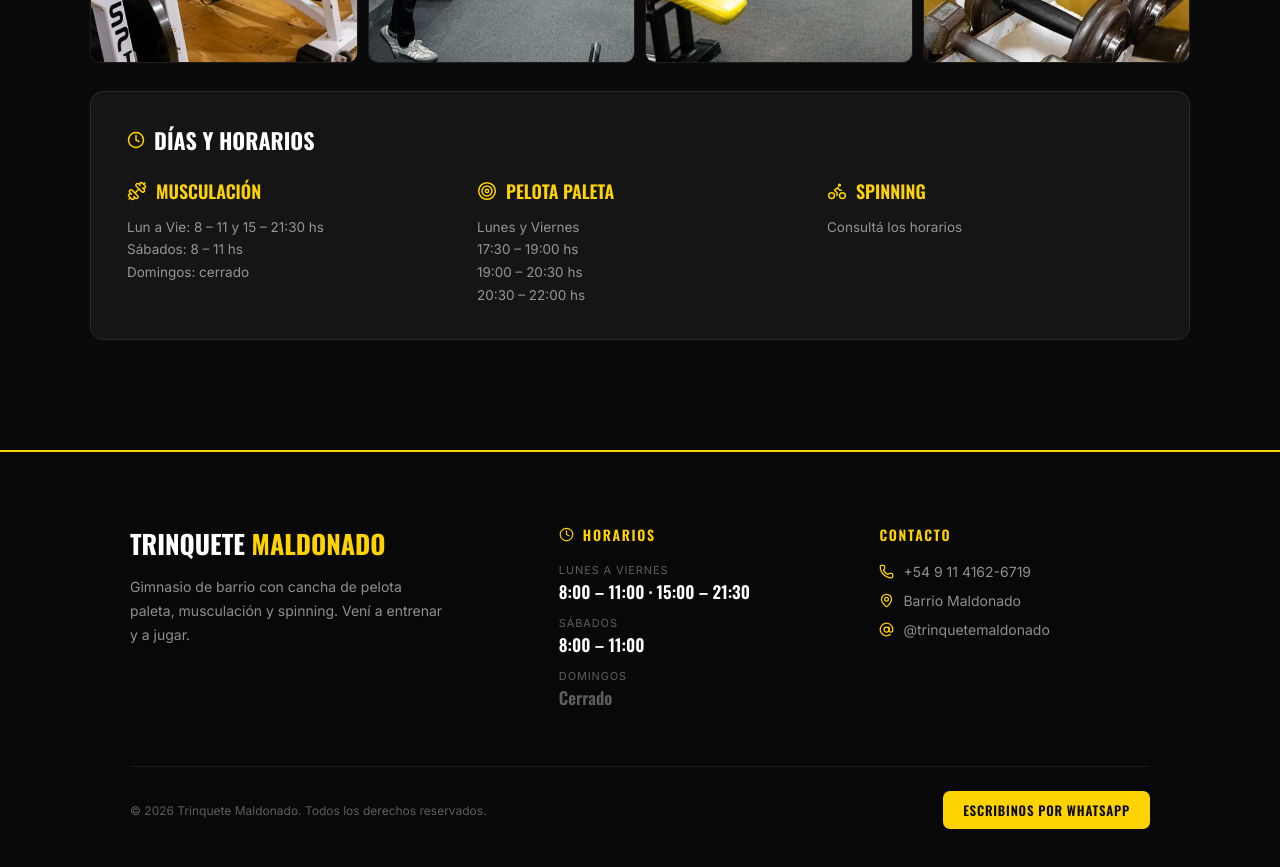
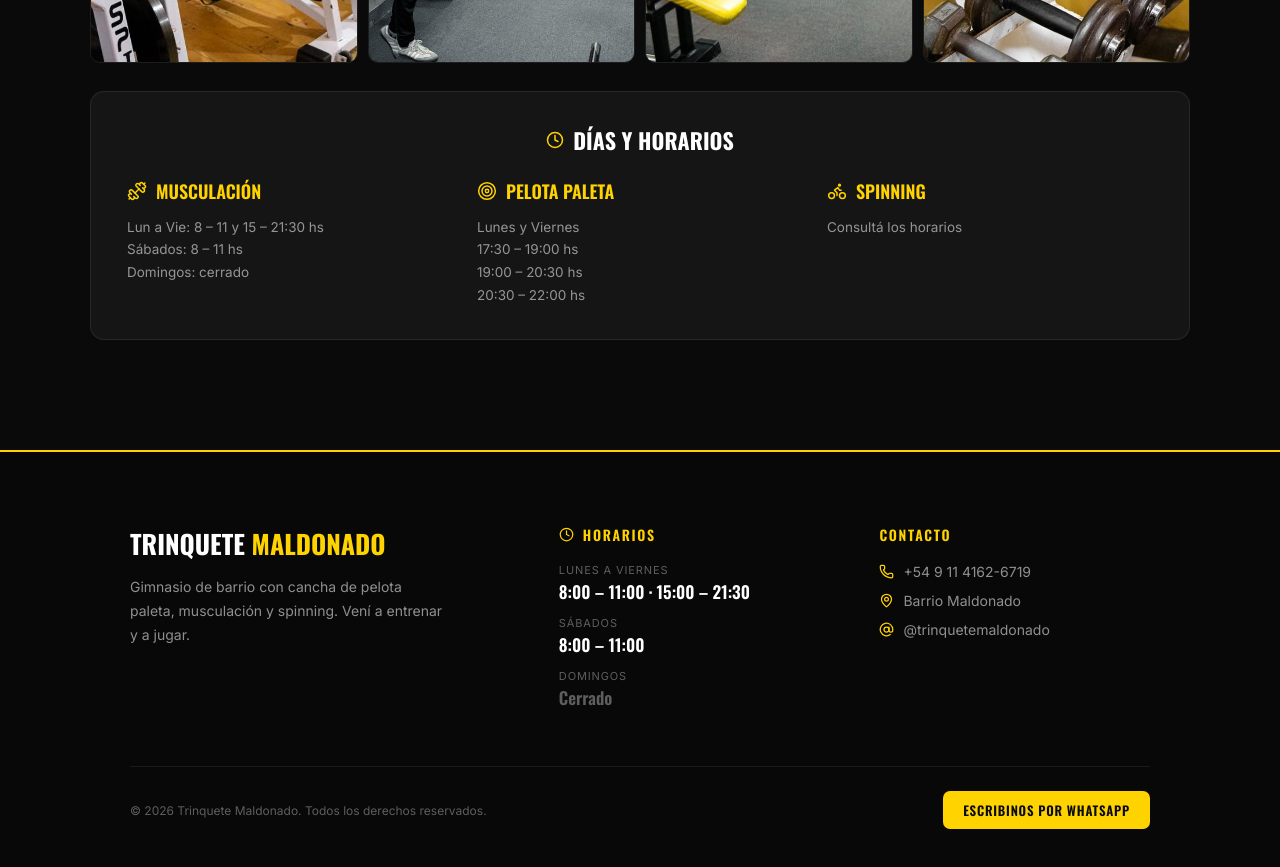
Before and after one commit to ramirogallippi-glitch/trinquetemaldonado, a Next.js app: page / in a window 1280 px wide. Shown: the part 4040-4907 px from the top of the page. Built offline with nearby package versions, Linux system fonts and the light colour scheme.

Commit message:
Centrar titulo Dias y horarios

```diff
--- a/components/ui/trinquete-landing.tsx
+++ b/components/ui/trinquete-landing.tsx
@@ -396,7 +396,7 @@ function GaleriaSection() {
         {/* Días y horarios */}
         <motion.div initial={{ opacity: 0, y: 20 }} whileInView={{ opacity: 1, y: 0 }} viewport={{ once: true }} transition={{ duration: 0.5 }}
           style={{ background: C.card, border: `1px solid ${C.cardBorde}`, borderRadius: 14, padding: isMobile ? "24px 20px" : "32px 36px" }}>
-          <div style={{ display: "flex", alignItems: "center", gap: 9, marginBottom: 22 }}>
+          <div style={{ display: "flex", alignItems: "center", justifyContent: "center", gap: 9, marginBottom: 22 }}>
             <Clock size={18} color={C.amarillo} />
             <h3 style={{ fontFamily: oswald, fontSize: 22, fontWeight: 700, textTransform: "uppercase", color: C.blanco }}>Días y horarios</h3>
           </div>
```
